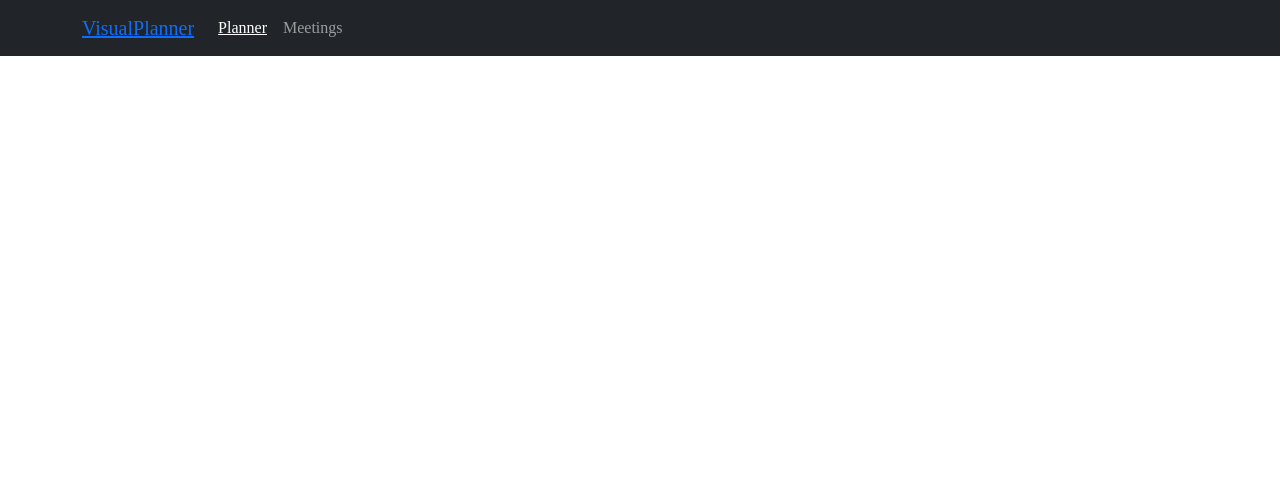
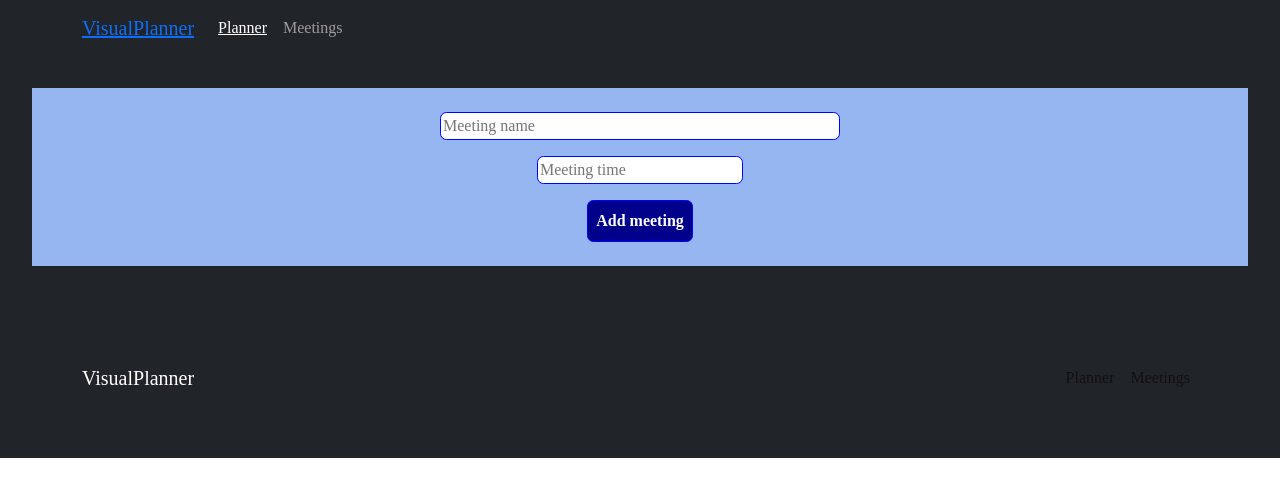
Before and after one commit to cristinabadea/VisualPlanner, a React (Create React App) app: page /meeting in a window 1280 px wide. Shown: the top 496 px of the page. Built offline with nearby package versions, Linux system fonts and the light colour scheme.

Commit message:
Added meetings page and component

```diff
--- /dev/null
+++ b/src/components/meetings/Meetings.js
@@ -0,0 +1,124 @@
+/** @format */
+
+import React, { useState } from "react";
+import "../meetings/style.css";
+
+const Meeting = ({ removedMeeting, meeting, toggleCompleted }) => (
+  <div className="meeting-card">
+    <div
+      id="meeting-text"
+      style={{ textDecoration: meeting.completed ? "line-through" : "none" }}
+    >
+      {meeting.name} - {meeting.time}
+    </div>
+    <div className="btn-parent">
+      <button
+        id="btn"
+        className="complete-btn"
+        onClick={() => toggleCompleted(meeting.id)}
+      >
+        {meeting.completed ? "Unmark as completed" : "Mark as completed"}
+      </button>
+      <button
+        id="btn"
+        className="remove-btn"
+        onClick={() => removedMeeting(meeting.id)}
+      >
+        Remove meeting
+      </button>
+    </div>
+  </div>
+);
+
+const MeetingList = ({ meetings, toggleCompleted, removedMeeting }) => (
+  <div className="list-container">
+    {meetings.map((meeting) => (
+      <Meeting
+        removedMeeting={removedMeeting}
+        key={meeting.id}
+        meeting={meeting}
+        toggleCompleted={toggleCompleted}
+      />
+    ))}
+  </div>
+);
+
+const NewMeetingForm = ({ onSubmit }) => {
+  const [name, setName] = useState("");
+  const [time, setTime] = useState("");
+
+  const handleSubmit = (e) => {
+    e.preventDefault();
+    if (!name || !time) return;
+    onSubmit(name, time);
+    setName("");
+    setTime("");
+  };
+
+  return (
+    <form className="meeting-form" onSubmit={handleSubmit}>
+      <input
+        className="form-item"
+        type="text"
+        placeholder="Meeting name"
+        value={name}
+        onChange={(e) => setName(e.target.value)}
+      />
+      <input
+        className="form-item"
+        type="text"
+        placeholder="Meeting time"
+        value={time}
+        onChange={(e) => setTime(e.target.value)}
+      />
+      <button className="form-item form-btn" type="submit">
+        Add meeting
+      </button>
+    </form>
+  );
+};
+
+const Meetings = () => {
+  const [meetings, setMeetings] = useState([]);
+
+  const addMeeting = (name, time) => {
+    const newMeeting = {
+      id: Date.now(),
+      name,
+      time,
+      completed: false,
+    };
+    setMeetings([...meetings, newMeeting]);
+  };
+
+  const removedMeeting = (id) => {
+    setMeetings(meetings.filter((meeting) => meeting.id !== id));
+  };
+  const toggleCompleted = (id) => {
+    setMeetings(
+      meetings.map((meeting) =>
+        meeting.id === id
+          ? { ...meeting, completed: !meeting.completed }
+          : meeting
+      )
+    );
+  };
+
+  const sortedMeetings = [...meetings].sort((a, b) =>
+    a.time.localeCompare(b.time)
+  );
+
+  return (
+    <div className="meeting-container">
+      <NewMeetingForm onSubmit={addMeeting} />
+      <MeetingList
+        className="meeting-list"
+        meetings={sortedMeetings}
+        toggleCompleted={toggleCompleted}
+        removedMeeting={removedMeeting}
+      />
+    </div>
+  );
+};
+
+export default Meetings;
--- /dev/null
+++ b/src/components/meetings/style.css
@@ -0,0 +1,79 @@
+/** @format */
+
+.meeting-container {
+  display: flex;
+  flex-direction: column;
+  align-items: center;
+  border: 2rem solid #212529;
+  background-color: rgb(150, 182, 241);
+}
+
+.meeting-form {
+  display: flex;
+  flex-direction: column;
+  align-items: center;
+  margin: 1rem;
+  width: 30rem;
+}
+
+.meeting-form :first-child {
+  width: 25rem;
+}
+.form-item {
+  margin: 0.5rem;
+  border-radius: 0.4rem;
+  border: 1px solid blue;
+}
+
+.form-btn {
+  max-width: 15rem;
+  background-color: darkblue;
+  color: white;
+  font-weight: 900;
+  padding: 0.5rem;
+}
+
+.meeting-card {
+  -webkit-box-shadow: 0px 0px 18px 0px rgba(0, 0, 0, 0.61);
+  box-shadow: 0px 0px 18px 0px rgba(0, 0, 0, 0.61);
+  display: flex;
+  flex-direction: column;
+  align-items: center;
+  border: 1px solid blue;
+  margin: 1rem;
+  background-color: white;
+  border-radius: 1rem;
+}
+.btn-parent {
+  display: flex;
+  flex-direction: row;
+  justify-content: space-between;
+}
+#btn {
+  display: block;
+  max-width: 8rem;
+  background-color: darkblue;
+  color: white;
+  font-weight: 700;
+  padding: 0.2rem;
+  border-radius: 0.4rem;
+  margin: 0.5rem;
+  align-self: center;
+  font-size: 0.7rem;
+}
+
+#root > div > div > div > div > div {
+  border: none;
+}
+
+.btn-parent .remove-btn {
+  background-color: red !important;
+}
+#meeting-text {
+  display: block;
+  margin: 1rem;
+  font-size: 1.2rem;
+  font-family: "Trebuchet MS", "Lucida Sans Unicode", "Lucida Grande",
+    "Lucida Sans", Arial, sans-serif;
+  font-weight: 800;
+}
--- a/src/pages/meetingsPage/MeetingPage.js
+++ b/src/pages/meetingsPage/MeetingPage.js
@@ -2,9 +2,18 @@
 
 import React from "react";
 import Header from "../../components/header/Header";
+import Meetings from "../../components/meetings/Meetings";
+import Footer from "../../components/footer/Footer";
+const MeetingPage = () => {
+  return (
+    <div>
+      <Header />
 
-const MeetingPage = () => {
-  return <Header />;
+      <Meetings />
+
+      <Footer />
+    </div>
+  );
 };
 
 export default MeetingPage;
```
